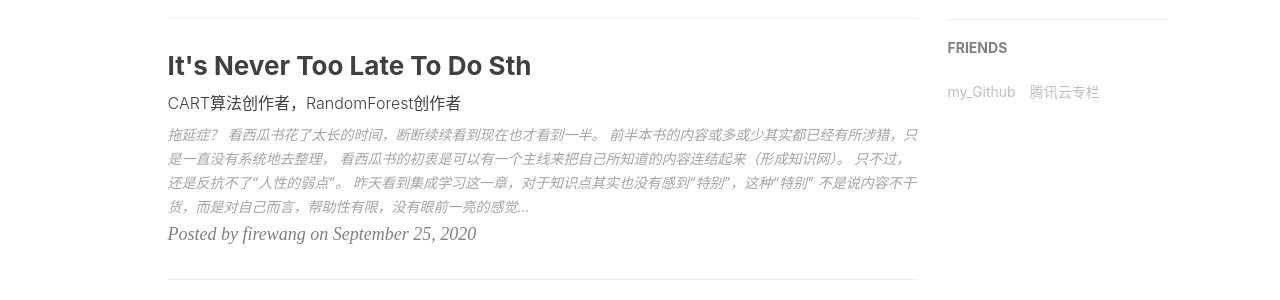
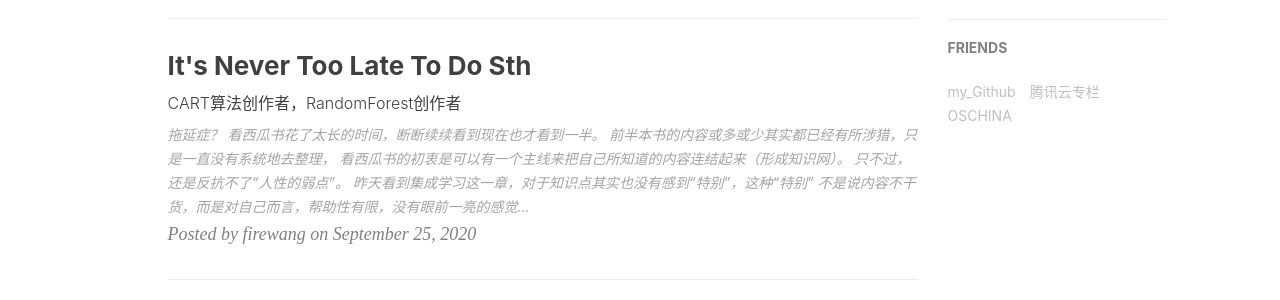
Before and after one commit to firewang/gossip, a Jekyll site: the page built from index.html, in a window 1280 px wide. Shown: the part 918-1218 px from the top of the page. Built offline with Jekyll 4.4.1, drawn with Linux system fonts in a browser that asks for light colours; nearby versions of some CDN libraries; the list of posts is cut into pages by our own code; comment, search, counter and statistics services are not loaded.

Commit message:
add oschina

```diff
--- a/_config.yml
+++ b/_config.yml
@@ -105,6 +105,10 @@ friends: [
 {
   title: "腾讯云专栏",
   href: "https://cloud.tencent.com/developer/column/75121",
+},
+{
+  title: "OSCHINA",
+  href: "https://my.oschina.net/u/4582359",
 }
 ]
 
```
